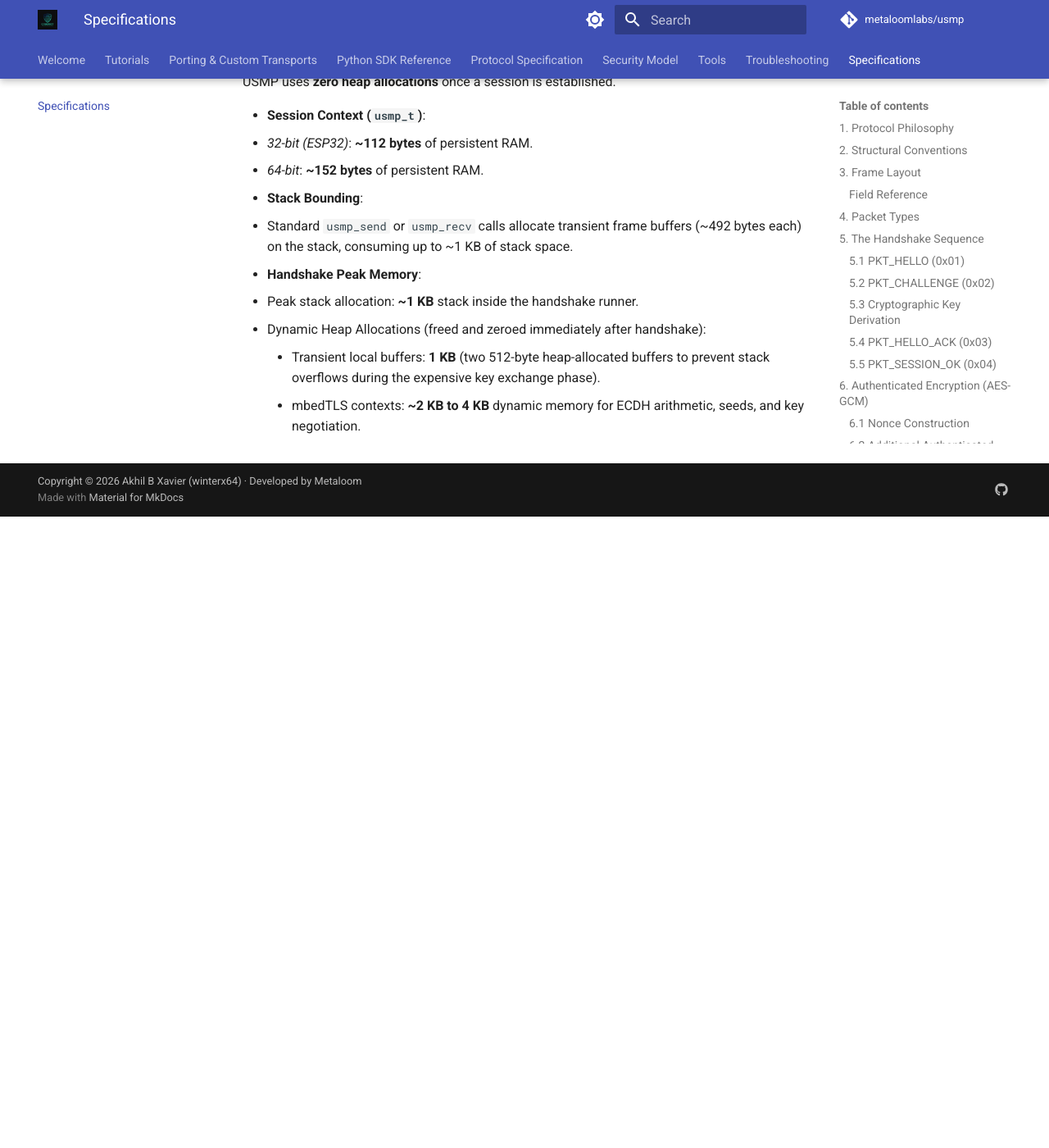
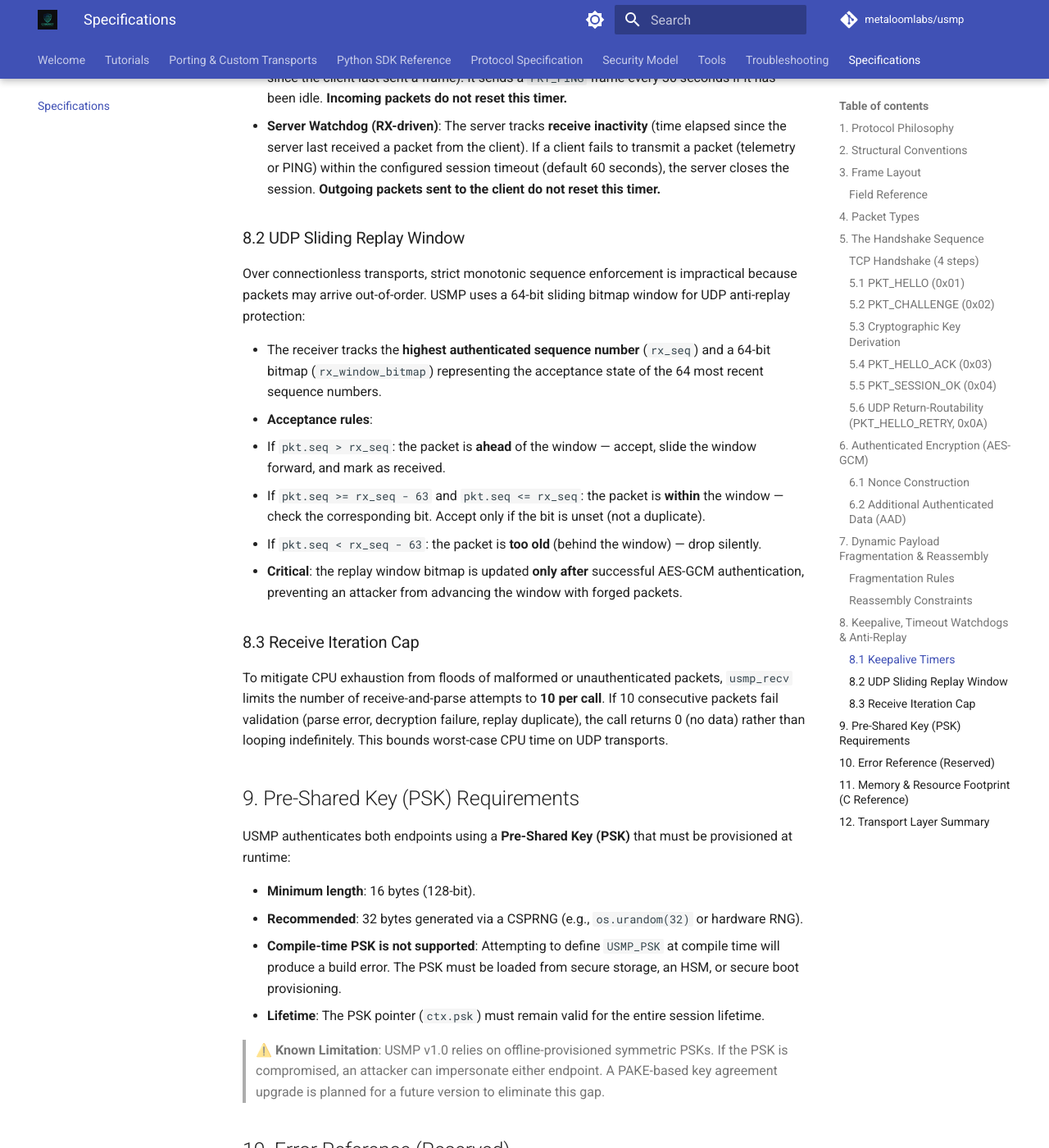
Before and after one commit to metaloomlabs/usmp, an MkDocs documentation site: the page built from docs/spec.md, in a window 1280 px wide and 1400 px high, scrolled down 6755 px. Shown: the whole window at 82% size. Built offline with MkDocs 1.6.1 and Material for MkDocs 9.7.7, drawn with Linux system fonts in a browser that asks for light colours; comment, search, counter and statistics services are not loaded; before the commit the page ends 7385 px from its top, so only the background shows below that; some of the changed text lies outside the part shown.

Commit message:
docs: update spec.md to v1.0.0 with latest build data
- Bump version from v0.5.1 to v1.0.0, wire version 0x01 to 0x02
- Add PKT_HELLO_RETRY (0x0A) for UDP return-routability cookie
- Document UDP 5-step handshake with cookie exchange
- Add sliding 64-bit replay window for UDP anti-replay (Section 8.2)
- Add receive iteration cap of 10 per call (Section 8.3)
- Add runtime-only PSK requirements section (Section 9)
- Update session ID to 128-bit (16 bytes)
- Update usmp_t memory footprint (13 fields, ~168/~216 bytes)
- Add transport layer summary table (Section 12)

````diff
--- a/docs/spec.md
+++ b/docs/spec.md
@@ -1,6 +1,6 @@
-# USMP Technical Specification | Version v0.5.1
+# USMP Technical Specification | Version v1.0.0
 
-Welcome to the official technical specification for the **Unified Secure Multi-transport Protocol (USMP) v0.5.1**.
+Welcome to the official technical specification for the **Unified Secure Multi-transport Protocol (USMP) v1.0.0**.
 
 This document serves as the canonical reference for developers implementing USMP client libraries, server SDKs, or alternative transport adapters. It covers frame layouts, cryptographic sequences, state machine rules, and resource limits.
 
@@ -22,6 +22,7 @@
   * `u8`: Unsigned 8-bit integer (1 byte)
   * `u16`: Unsigned 16-bit integer (2 bytes, little-endian)
   * `u32`: Unsigned 32-bit integer (4 bytes, little-endian)
+  * `u64`: Unsigned 64-bit integer (8 bytes, little-endian)
   * `bytes[N]`: Fixed-length array of $N$ bytes
   * `bytes[*]`: Variable-length byte array
 
@@ -46,9 +47,9 @@
 ### Field Reference
 
 * **`magic`** *(u16, offset 0)*: Frame boundary marker. Must always be `0xABCD`. If a receiver parses a packet starting with any other value, it must drop the transport connection immediately.
-* **`version`** *(u8, offset 2)*: Protocol version. Currently `0x01`. If a receiver gets an unsupported version, it terminates the connection immediately.
+* **`version`** *(u8, offset 2)*: Wire protocol version. Currently `0x02`. If a receiver gets an unsupported version, it terminates the connection immediately.
 * **`type`** *(u8, offset 3)*: Packet identifier. Determines the payload structure and processing rules (see Section 4).
-* **`seq`** *(u32, offset 4)*: Monotonic sequence number. Starts at `0` for the first post-handshake packet and increments by 1 per frame. Handshake packets always carry `seq = 0`. If a receiver receives an out-of-order sequence number, it terminates the session.
+* **`seq`** *(u32, offset 4)*: Monotonic sequence number. Starts at `0` for the first post-handshake packet and increments by 1 per frame. Handshake packets always carry `seq = 0`. For TCP, if a receiver receives an out-of-order sequence number, it terminates the session. For UDP, a sliding replay window is used instead (see Section 8.1).
 * **`length`** *(u16, offset 8)*: Byte length of the variable `payload` field (maximum `480`).
 * **`crc`** *(u16, offset 10)*: CRC-16/IBM error check (polynomial `0xA001`, initial value `0xFFFF`) calculated over bytes `0..9` (the header excluding the CRC field) plus the variable `payload` bytes.
 * **`payload`** *(bytes[length], offset 12)*: Handshake payloads are plaintext. Post-handshake payloads are encrypted with AES-256-GCM, containing the ciphertext followed by a 16-byte authentication tag:
@@ -58,7 +59,7 @@
 
 | Value | Name | Direction | Encrypted? | Description / Role |
 |:---|:---|:---|:---|:---|
-| `0x01` | `PKT_HELLO` | Client → Server | No | Announces Device ID and client public key `pub_C`. |
+| `0x01` | `PKT_HELLO` | Client → Server | No | Announces Device ID and client public key `pub_C`. Over UDP, may include a return-routability cookie (see Section 5.1). |
 | `0x02` | `PKT_CHALLENGE` | Server → Client | No | Pushes server challenge `nonce` and public key `pub_S`. |
 | `0x03` | `PKT_HELLO_ACK` | Client → Server | No | Proves client identity via HMAC, binding handshake keys. |
 | `0x04` | `PKT_SESSION_OK` | Server → Client | No | Confirms server identity, sends Session ID. |
@@ -67,11 +68,14 @@
 | `0x07` | `PKT_PONG` | Both | Yes | Keepalive response. |
 | `0x08` | `PKT_BYE` | Both | Yes | Graceful connection exit. |
 | `0x09` | `PKT_DATA_FRAG` | Both | Yes | Payload fragment (initial/middle chunks). |
+| `0x0A` | `PKT_HELLO_RETRY` | Server → Client | No | UDP return-routability cookie challenge (see Section 5.6). |
 | `0xFF` | `PKT_ERROR` | Both | No | Reserved (unused diagnostic telemetry). |
 
 ## 5. The Handshake Sequence
 
-The handshake is a 4-step mutual key-exchange and verification routine. It must complete successfully before any data frames can be sent:
+The handshake is a mutual key-exchange and verification routine. It must complete successfully before any data frames can be sent. Over **TCP**, the handshake is a 4-step sequence. Over **UDP**, an additional return-routability step precedes it (see Section 5.6).
+
+### TCP Handshake (4 steps)
 
 ```text
 Client (Device)                                      Server (Gateway)
@@ -91,10 +95,11 @@
 
 ### 5.1 `PKT_HELLO` (0x01)
 
-* **Payload Length**: 38 bytes
+* **Payload Length**: 38 bytes (TCP) or 54 bytes (UDP with cookie)
 * **Structure**:
   * `0..5` (6 bytes): `device_id` (Station Wi-Fi MAC address).
   * `6..37` (32 bytes): `pub_C` (client's ephemeral Curve25519 public key).
+  * `38..53` (16 bytes, UDP only): `cookie` — return-routability cookie from a prior `PKT_HELLO_RETRY`. Omitted on the initial HELLO over UDP; included on the retry.
 
 ### 5.2 `PKT_CHALLENGE` (0x02)
 
@@ -124,9 +129,31 @@
 
 * **Payload Length**: 48 bytes
 * **Structure**:
-  * `0..15` (16 bytes): `session_id` (random 16-byte session identifier).
+  * `0..15` (16 bytes): `session_id` (random 128-bit session identifier).
   * `16..47` (32 bytes): `hmac_server` = $\text{HMAC-SHA256}(\text{PSK}, \text{nonce} \parallel \text{session\_id} \parallel \text{pub\_C} \parallel \text{pub\_S})$
 * *Validation*: The client computes the expected server HMAC and validates it. If it fails, the connection is aborted immediately.
+
+### 5.6 UDP Return-Routability (`PKT_HELLO_RETRY`, 0x0A)
+
+Over connectionless transports (UDP), the server must verify the client's return address before performing expensive ECDH operations. This prevents amplification attacks from spoofed source IPs.
+
+```text
+Client (Device)                                      Server (Gateway)
+      │                                                     │
+      │ ─── 1. PKT_HELLO (device_id, pub_C) ──────────────> │
+      │                                                     │  (server computes
+      │ <── 2. PKT_HELLO_RETRY (cookie) ─────────────────── │   stateless cookie)
+      │                                                     │
+      │ ─── 3. PKT_HELLO (device_id, pub_C, cookie) ──────> │
+      │                                                     │  (server verifies
+      │ <── 4. PKT_CHALLENGE (nonce, pub_S) ─────────────── │   cookie, proceeds)
+      │                                                     │
+      │       ... continues as TCP steps 3–4 ...            │
+```
+
+* **`PKT_HELLO_RETRY` Payload Length**: 16 bytes
+* **Structure**:
+  * `0..15` (16 bytes): `cookie` — a server-generated stateless HMAC-based token binding the client's address and `device_id`. The server does **not** allocate any state until the cookie is returned.
 
 ## 6. Authenticated Encryption (AES-GCM)
 
@@ -169,14 +196,42 @@
 * If a control frame (`PING`, `PONG`, `BYE`) is interleaved while reassembly is in progress, the session is terminated due to a protocol violation (`ERR_SEQ`).
 * If the fragment count exceeds 4 frames before completion, the session is dropped (`ERR_BAD_FRAME`).
 
-## 8. Keepalive & Timeout watchdogs
+## 8. Keepalive, Timeout Watchdogs & Anti-Replay
+
+### 8.1 Keepalive Timers
 
 USMP uses asymmetrical timers to verify connections:
 
 * **Client Keepalive (TX-driven)**: The client monitors its own **transmit inactivity** (time elapsed since the client last sent a frame). It sends a `PKT_PING` frame every 30 seconds if it has been idle. **Incoming packets do not reset this timer.**
 * **Server Watchdog (RX-driven)**: The server tracks **receive inactivity** (time elapsed since the server last received a packet from the client). If a client fails to transmit a packet (telemetry or PING) within the configured session timeout (default 60 seconds), the server closes the session. **Outgoing packets sent to the client do not reset this timer.**
 
-## 9. Error Reference (Reserved)
+### 8.2 UDP Sliding Replay Window
+
+Over connectionless transports, strict monotonic sequence enforcement is impractical because packets may arrive out-of-order. USMP uses a 64-bit sliding bitmap window for UDP anti-replay protection:
+
+* The receiver tracks the **highest authenticated sequence number** (`rx_seq`) and a 64-bit bitmap (`rx_window_bitmap`) representing the acceptance state of the 64 most recent sequence numbers.
+* **Acceptance rules**:
+  1. If `pkt.seq > rx_seq`: the packet is **ahead** of the window — accept, slide the window forward, and mark as received.
+  2. If `pkt.seq >= rx_seq - 63` and `pkt.seq <= rx_seq`: the packet is **within** the window — check the corresponding bit. Accept only if the bit is unset (not a duplicate).
+  3. If `pkt.seq < rx_seq - 63`: the packet is **too old** (behind the window) — drop silently.
+* **Critical**: the replay window bitmap is updated **only after** successful AES-GCM authentication, preventing an attacker from advancing the window with forged packets.
+
+### 8.3 Receive Iteration Cap
+
+To mitigate CPU exhaustion from floods of malformed or unauthenticated packets, `usmp_recv` limits the number of receive-and-parse attempts to **10 per call**. If 10 consecutive packets fail validation (parse error, decryption failure, replay duplicate), the call returns 0 (no data) rather than looping indefinitely. This bounds worst-case CPU time on UDP transports.
+
+## 9. Pre-Shared Key (PSK) Requirements
+
+USMP authenticates both endpoints using a **Pre-Shared Key (PSK)** that must be provisioned at runtime:
+
+* **Minimum length**: 16 bytes (128-bit).
+* **Recommended**: 32 bytes generated via a CSPRNG (e.g., `os.urandom(32)` or hardware RNG).
+* **Compile-time PSK is not supported**: Attempting to define `USMP_PSK` at compile time will produce a build error. The PSK must be loaded from secure storage, an HSM, or secure boot provisioning.
+* **Lifetime**: The PSK pointer (`ctx.psk`) must remain valid for the entire session lifetime.
+
+> **⚠️ Known Limitation**: USMP v1.0 relies on offline-provisioned symmetric PSKs. If the PSK is compromised, an attacker can impersonate either endpoint. A PAKE-based key agreement upgrade is planned for a future version to eliminate this gap.
+
+## 10. Error Reference (Reserved)
 
 *Note: The PKT_ERROR frame and error codes are reserved for future diagnostics. In the current reference implementation, errors result in immediate socket teardown without sending diagnostic frames.*
 
@@ -192,13 +247,13 @@
 | `0x06` | `ERR_TIMEOUT` | Inactivity watchdog or handshake timer expired. |
 | `0x07` | `ERR_INTERNAL` | Cryptographic engine or physical hardware failure. |
 
-## 10. Memory & Resource Footprint (C Reference)
+## 11. Memory & Resource Footprint (C Reference)
 
 USMP uses **zero heap allocations** once a session is established.
 
-* **Session Context (`usmp_t`)**:
-  * *32-bit (ESP32)*: **~112 bytes** of persistent RAM.
-  * *64-bit*: **~152 bytes** of persistent RAM.
+* **Session Context (`usmp_t`)** — 13 fields:
+  * *32-bit (ESP32)*: **~168 bytes** of persistent RAM.
+  * *64-bit*: **~216 bytes** of persistent RAM.
 * **Stack Bounding**:
   * Standard `usmp_send` or `usmp_recv` calls allocate transient frame buffers (~492 bytes each) on the stack, consuming up to ~1 KB of stack space.
 * **Handshake Peak Memory**:
@@ -206,3 +261,16 @@
   * Dynamic Heap Allocations (freed and zeroed immediately after handshake):
     * Transient local buffers: **1 KB** (two 512-byte heap-allocated buffers to prevent stack overflows during the expensive key exchange phase).
     * mbedTLS contexts: **~2 KB to 4 KB** dynamic memory for ECDH arithmetic, seeds, and key negotiation.
+
+## 12. Transport Layer Summary
+
+| Transport | Reliability | Handshake | Replay Protection | Session Cap |
+|:---|:---|:---|:---|:---|
+| **TCP** | Stream-ordered | 4-step (Section 5) | Strict monotonic `seq` | Per-IP + global |
+| **UDP** | Datagram, unordered | 5-step with cookie (Section 5.6) | 64-bit sliding window (Section 8.2) | Per-IP + global |
+| **Serial/UART** | Stream-ordered | 4-step (Section 5) | Strict monotonic `seq` | N/A (point-to-point) |
+| **BLE** | Stream-ordered | 4-step (Section 5) | Strict monotonic `seq` | N/A (point-to-point) |
+
+---
+
+*USMP v1.0.0 — Released 2026-07-05. Licensed under Apache-2.0.*
````
